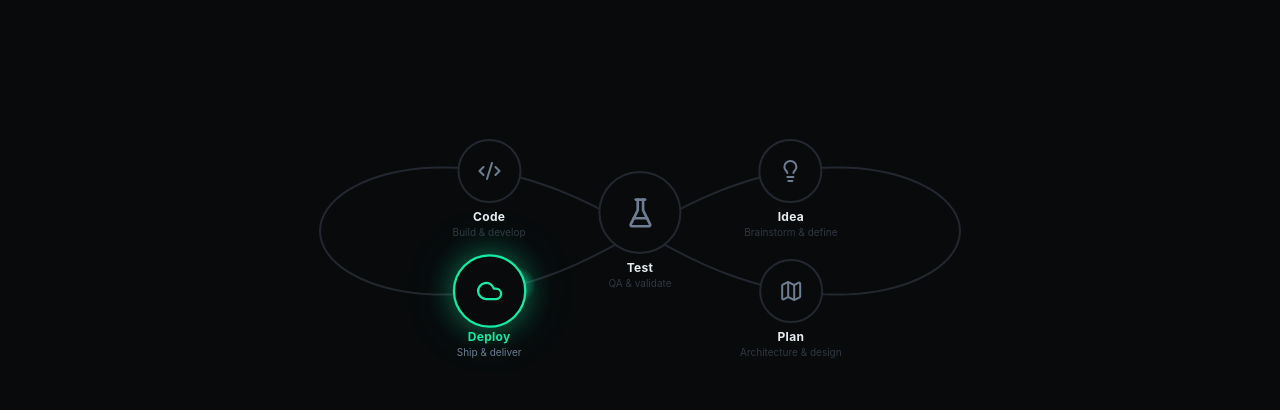
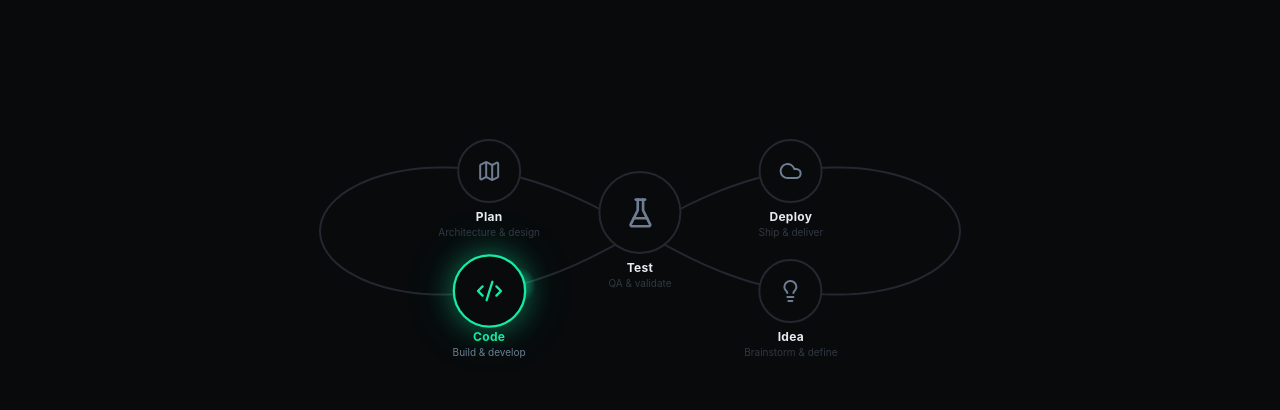
Before and after one commit to Tomche00/dev-team-spotlight, a React (Vite) app: page / in a window 1280 px wide. Shown: the part 1100-1510 px from the top of the page. Built offline with nearby package versions, Linux system fonts and the light colour scheme; the HTML template or start-up script is replaced by a standard one.

Commit message:
Reordered Process steps
Co-authored-by: TomcheOne <181956809+TomcheOne@users.noreply.github.com>

```diff
--- a/src/components/Process.tsx
+++ b/src/components/Process.tsx
@@ -3,10 +3,10 @@ import { Lightbulb, Map, Code2, FlaskConical, Cloud } from "lucide-react";
 import { useState, useRef } from "react";
 
 const steps = [
+  { icon: Lightbulb, label: "Idea", desc: "Brainstorm & define" },
   { icon: Map, label: "Plan", desc: "Architecture & design" },
   { icon: Code2, label: "Code", desc: "Build & develop" },
   { icon: Cloud, label: "Deploy", desc: "Ship & deliver" },
-  { icon: Lightbulb, label: "Idea", desc: "Brainstorm & define" },
 ];
 
 const CYCLE_MS = 10000;
```
